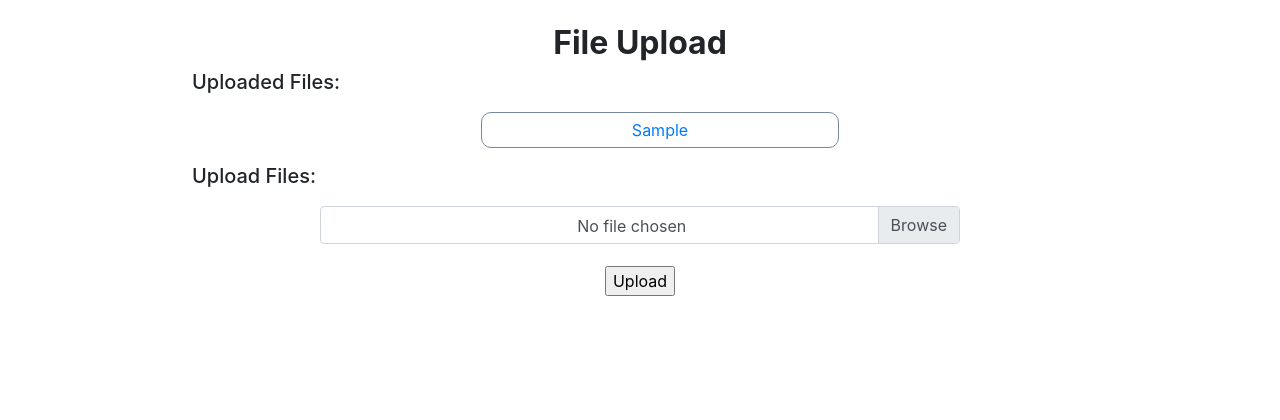
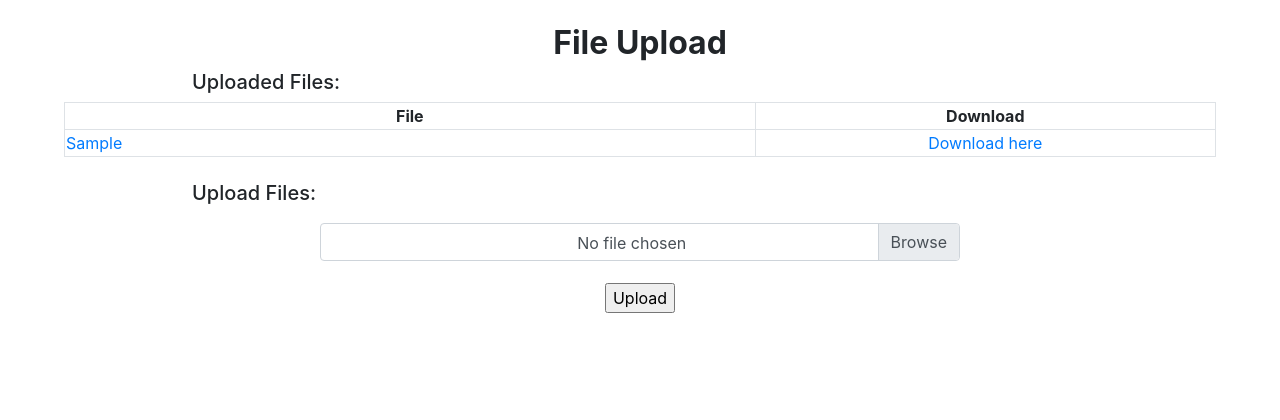
Before and after one commit to AndrewTibbles/MyWiki, a Django app: page /upload/ in a window 1280 px wide; the page is wider, and only the part inside the window is pictured. Shown: the part 56-476 px from the top of that part. Run offline with Django 3.2, Linux system fonts and the light colour scheme; a user stored in the database is signed in; tables that the repository leaves empty hold one stand-in row (values such as "Sample post"); some libraries are stand-ins or nearby versions.

Commit message:
added file download

```diff
--- a/MyWiki/wiki/templates/wiki/upload.html
+++ b/MyWiki/wiki/templates/wiki/upload.html
@@ -8,16 +8,24 @@
     <div class="d-flex justify-content-center uploaded">
         {# Print a list of all found files #}
         {% if files %}
-        <ul>
+        <table colspan="2" width="90%" class="border">
+                <tr class="border" >
+                  <th width="60%" class="text-center border">File</td>
+                  <th width="40%" class="text-center border" >Download</td>
+                </tr>
               {% for file in files %}
-            <li><a href="{{file.upload.url}}">{{file.upload.name}}</a></li>
+                <tr class="border">
+                  <td width="60%" lass="border"><a href="{{file.upload.url}}">{{file.upload.name}}</a></td>
+                  <td width="40%"class="text-center border" ><a href="/download/{{file}}" style="text-decoration:None">Download here</a></td>
+                </tr>
               {% endfor %}
-        </ul>
               {# If no files found print text #}
               {% else %}
               <p>No uploaded files</p>
               {% endif %}
+             </table>
     </div>
+    <br>
     <section>
         <h5 style="margin-left:15%;">Upload Files:</h5>
 
@@ -51,5 +59,10 @@
             margin-top:10px;
             text-align: center;
         }
+
+        .border {
+            border:black 1px solid;
+            border-radius: 10px;
+        }
     </style>
     {% endblock %}
--- a/MyWiki/wiki/urls.py
+++ b/MyWiki/wiki/urls.py
@@ -1,6 +1,7 @@
-from django.urls import path, include
+from django.urls import path, include, re_path
 from . import views
-
+from django.conf import settings
+from django.conf.urls.static import static
 # URL configuratrion for the sites pages.
 # This has been done dynamically instead of use of absolute url
 app_name = 'wiki'
@@ -9,6 +10,7 @@
     path('errors/407', views.test_407_error , name='test_407_error'), # Used to ensure the 407 warning doesnt appear in the log.
     path('errors/500', views.test_500_error , name='test_500_error'), # Used to ensure the 407 error appears in the log.
     path('errors/404', views.test_404_error , name='test_404_error'), # Used to ensure the 404 warning appears in the log.
+    path('download/upload/<str:path>/', views.download, name='download'),
     path('upload/', views.upload_file, name='upload_page' ), # Navigation for the file upload page.
     path('accounts/signup', views.signup_page , name='signup_page'), # Navigation for the user signup page.
     path('<str:pk>/edit/save', views.save_page , name='save_page'), # calls the save page function in views.
@@ -17,7 +19,6 @@
     path('<str:pk>/edit', views.edit_page , name='edit_page'), # Navigation for the page modification.
     path('<str:pk>/', views.View_Page, name='detail'), # Navigation for each page view created.
 ]
-
 # URL configuratrion for the sites accounts login sections.
 urlpatterns += [
     path('accounts/', include('django.contrib.auth.urls')),
--- a/MyWiki/wiki/views.py
+++ b/MyWiki/wiki/views.py
@@ -1,8 +1,10 @@
+import os
+from django.conf import settings
 from django.views import generic
 from django.shortcuts import render, redirect
 from django.contrib.auth.decorators import login_required
 from django.contrib.auth import login, authenticate
-from django.http import HttpResponse
+from django.http import HttpResponse, Http404
 from django.db.models import F
 
 from .forms import UploadFileForm
@@ -107,6 +109,16 @@
     context['files'] = UserFileUpload.objects.all().order_by('upload') # display the files on the page ordered by upload order
     return render(request, 'wiki/upload.html', context) # renderes the upload page with the uploaded files
 
+
+def download(request, path):
+    file_path = os.path.join(settings.MEDIA_ROOT + '/upload', path)
+    if os.path.exists(file_path):
+        with open(file_path, 'rb') as fh:
+            response = HttpResponse(fh.read(), content_type="application/vnd.ms-excel")
+            response['Content-Disposition'] = 'inline; filename=' + os.path.basename(file_path)
+            return response
+    raise Http404
+
 def test_500_error(request):
     # Return an "Internal Server Error" 500 response code.
     return HttpResponse(status=500)
```
Also changed, not shown: MyWiki/media/upload/Untitled.png (deleted). Lines whose indentation alone changed are shown as unchanged.
